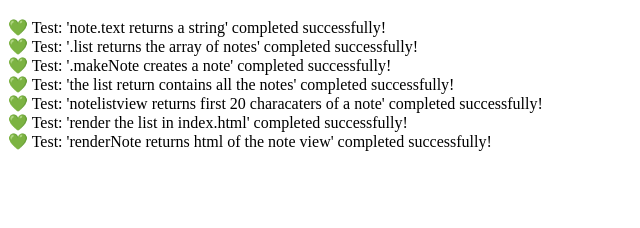
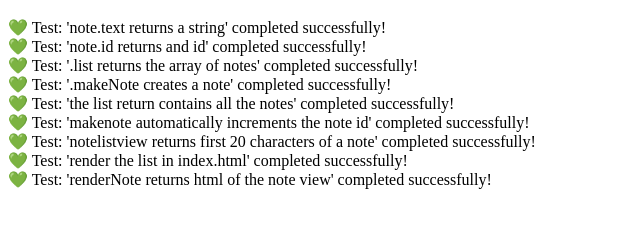
Before and after one commit to Nandhini31/notesJS, a website: page test/testrunner.html in a window 1280 px wide. Shown: the part 48-276 px from the top of the page, without its empty margins (0-640 px from the left). Drawn offline with Linux system fonts and the light colour scheme.

Commit message:
notes have an incrementing id

```diff
--- a/js/note-list.js
+++ b/js/note-list.js
@@ -2,6 +2,7 @@
 
   function List(){
     this.listofnotes = [];
+    this.idincrementor = 0;
   }
 
   List.prototype.list = function(){
@@ -9,7 +10,8 @@
   };
 
   List.prototype.makeNote = function(text){
-    note = new Note(text);
+    this.idincrementor += 1;
+    note = new Note(text, this.idincrementor);
     this.listofnotes.push(note);
   };
 
--- a/js/note-model.js
+++ b/js/note-model.js
@@ -1,13 +1,18 @@
 (function(exports){
 
-  function Note(content){
+  function Note(content, id){
     this.content = content;
+    this.idnumber = id;
   }
 
   Note.prototype.text = function(){
     return this.content;
   };
 
+  Note.prototype.id = function(){
+    return this.idnumber;
+  };
+
 exports.Note = Note;
 
 })(this);
--- a/test/note-list-test.js
+++ b/test/note-list-test.js
@@ -19,3 +19,11 @@
   list.makeNote("testing");
   assert.isTrue(list.list().length === 2, description);
 })();
+
+(function listIncrementsNoteID(){
+  var description = "makenote automatically increments the note id";
+  list.makeNote("hello");
+  list.makeNote("testing");
+  list.makeNote("testing");
+  assert.isTrue(list.list()[2].id() === 3, description);
+})();
--- a/test/note-list-view-test.js
+++ b/test/note-list-view-test.js
@@ -1,5 +1,5 @@
 (function returnsNoteListView(){
-   var description = "notelistview returns first 20 characaters of a note";
+   var description = "notelistview returns first 20 characters of a note";
    var notelist = new List();
    notelist.makeNote("This is a note that should be longer than 20 characters so that I can see if the first 20 character appear");
    var notelistview = new Notelistview(notelist);
--- a/test/note-test.js
+++ b/test/note-test.js
@@ -1,5 +1,11 @@
 (function noteReturnsString(){
-   var description = "note.text returns a string";
-   var note = new Note("Remember Milk");
-   assert.isTrue(note.text() === "Remember Milk", description);
+  var description = "note.text returns a string";
+  var note = new Note("Remember Milk");
+  assert.isTrue(note.text() === "Remember Milk", description);
 })();
+
+(function noteHasAnId(){
+  var description = "note.id returns and id";
+  var note = new Note("this is a note", 1);
+  assert.isTrue(note.id() === 1, description);
+})();
--- a/test/testrunner.html
+++ b/test/testrunner.html
@@ -1,7 +1,6 @@
 <html>
   <head>
     <meta charset="utf-8">
-    <link rel="stylesheet" href="../public/simple-grid.css">
     <title>Testrunner version v1.0</title>
   </head>
   <body>
```
